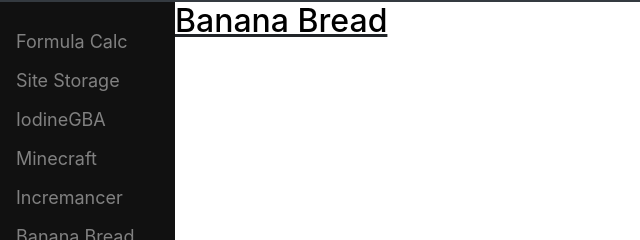
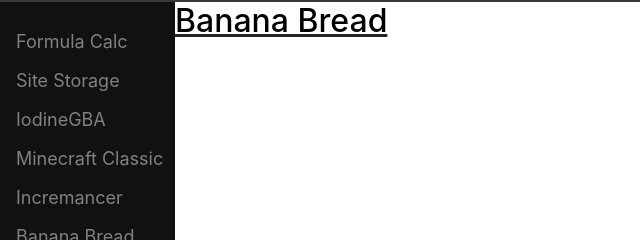
Before and after one commit to SanguineSlayer6/Gam3salot, a website: page banana.html in a window 1280 px wide. Shown: the part 102-342 px from the top of the page, 0-640 px from the left. Drawn offline with nearby package versions, Linux system fonts and the light colour scheme.

Commit message:
Update banana.html

```diff
--- a/banana.html
+++ b/banana.html
@@ -128,7 +128,7 @@
       <a href="siteperf.html">Formula Calc</a>
       <a href="sitestor.html">Site Storage</a>
       <a href="gba.html">IodineGBA</a>
-      <a href="mcraft.html">Minecraft</a>
+      <a href="mcraft.html">Minecraft Classic</a>
       <a href="incremancer.html">Incremancer</a>
       <a href="banana.html">Banana Bread</a>
       <a href="cookie.html">Cookie Clicker</a>
```
